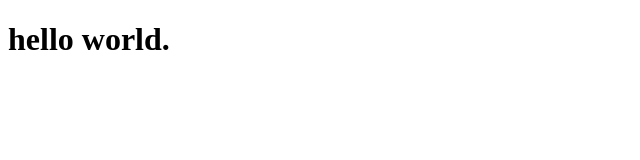
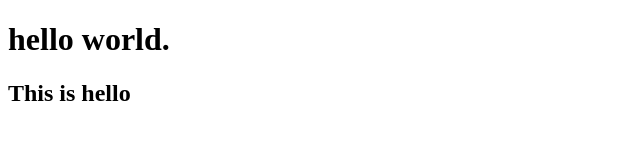
Before and after one commit to edskate/curso-git-e-github, a plain HTML site: page index.html in a window 1280 px wide. Shown: the whole page, without its empty margins (0-640 px from the left). Drawn offline with Linux system fonts and the light colour scheme.

Commit message:
criação

```diff
--- a/index.html
+++ b/index.html
@@ -8,5 +8,6 @@
 </head>
 <body>
 <h1>hello world.</h1>
+<h2>This is hello</h2>
 </body>
 </html>
```
